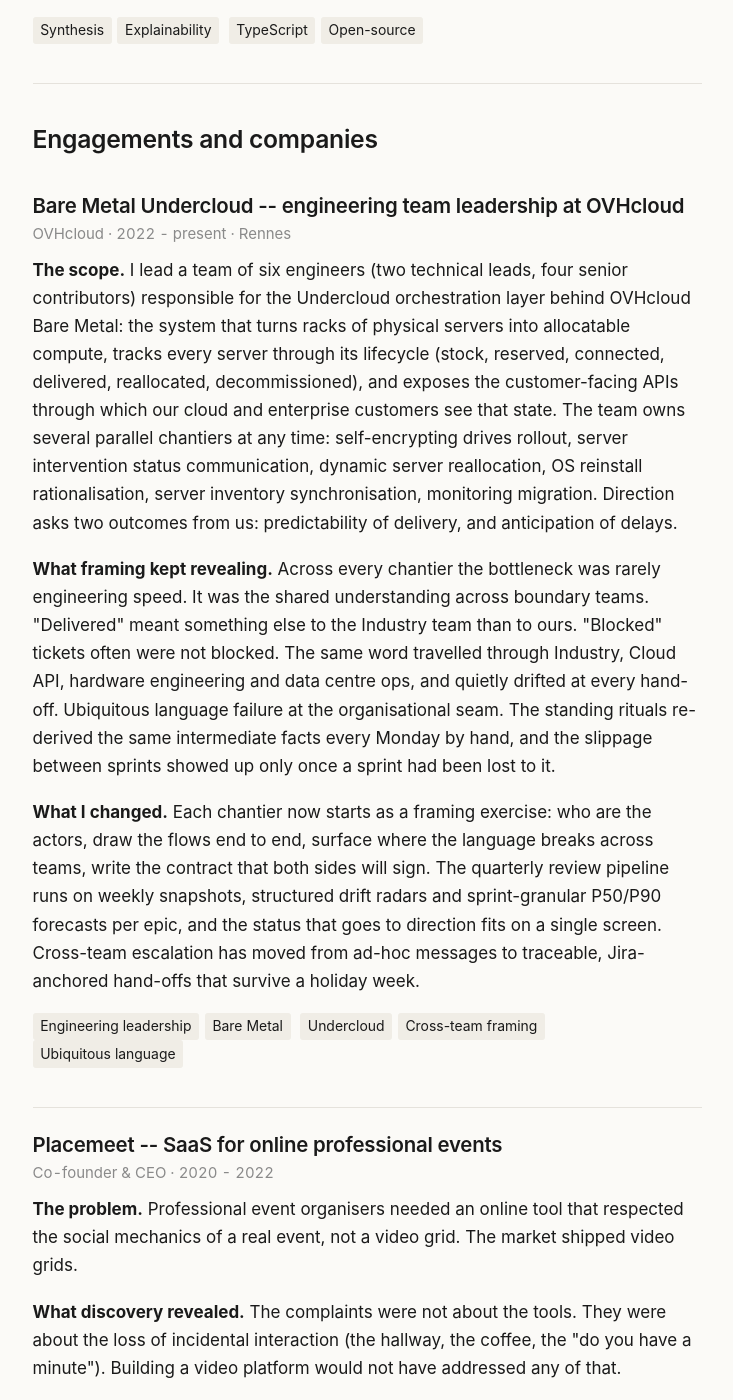
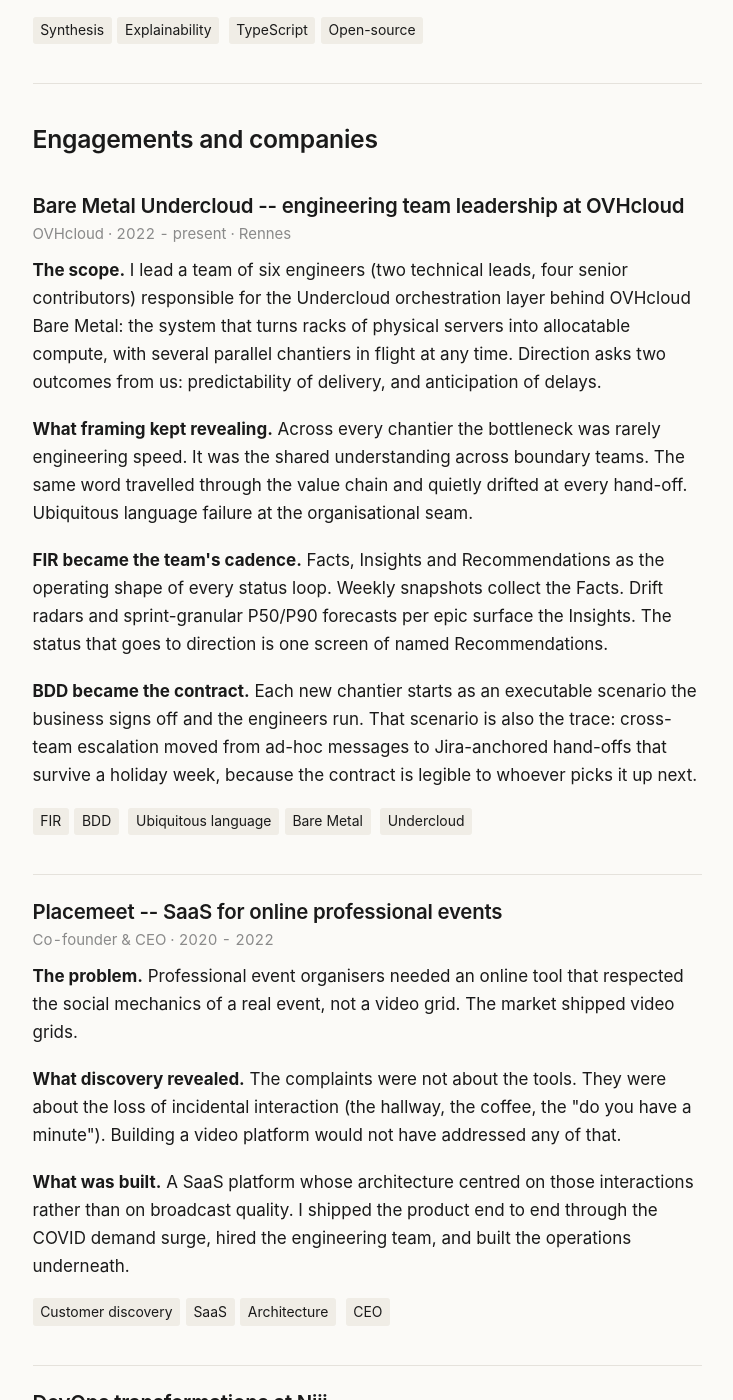
Before and after one commit to anasdox/anasdox.github.io, a Jekyll site: the page built from projects.md, in a window 1280 px wide and 1400 px high, scrolled down 2630 px. Shown: the whole window, without its empty margins (273-1006 px from the left). Built offline with Jekyll 4.4.1, drawn with Linux system fonts in a browser that asks for light colours.

Commit message:
Recentre OVHcloud block on FIR and BDD as the disciplines in place
Anas asked to put the method front and centre. The block now has four
labelled paragraphs instead of three:

- Scope (compressed: dropped the lifecycle list and chantier list,
  kept team composition and the two outcomes Direction asks for).
- What framing kept revealing (fixed value-chain typo).
- FIR became the team's cadence (Facts/Insights/Recommendations
  rendered concretely in weekly snapshots, drift radars, P50/P90
  forecasts, and the single-screen status to direction).
- BDD became the contract (executable scenarios as both spec and
  trace; cross-team hand-offs survive because the contract is
  legible).

Tags now lead with FIR and BDD.

Co-Authored-By: Claude Opus 4.7 (1M context) <noreply@anthropic.com>

```diff
--- a/projects.md
+++ b/projects.md
@@ -148,43 +148,37 @@ problem, what did the framing reveal, what was built.
     technical leads, four senior contributors) responsible for the
     Undercloud orchestration layer behind OVHcloud Bare Metal: the
     system that turns racks of physical servers into allocatable
-    compute, tracks every server through its lifecycle (stock,
-    reserved, connected, delivered, reallocated, decommissioned), and
-    exposes the customer-facing APIs through which our cloud and
-    enterprise customers see that state. The team owns several
-    parallel chantiers at any time: self-encrypting drives rollout,
-    server intervention status communication, dynamic server
-    reallocation, OS reinstall rationalisation, server inventory
-    synchronisation, monitoring migration. Direction asks two outcomes
-    from us: predictability of delivery, and anticipation of delays.
+    compute, with several parallel chantiers in flight at any time.
+    Direction asks two outcomes from us: predictability of delivery,
+    and anticipation of delays.
   </p>
   <p>
     <strong>What framing kept revealing.</strong> Across every
     chantier the bottleneck was rarely engineering speed. It was the
-    shared understanding across boundary teams. "Delivered" meant
-    something else to the Industry team than to ours. "Blocked" tickets
-    often were not blocked. The same word travelled through Industry,
-    Cloud API, hardware engineering and data centre ops, and quietly
-    drifted at every hand-off. Ubiquitous language failure at the
-    organisational seam. The standing rituals re-derived the same
-    intermediate facts every Monday by hand, and the slippage between
-    sprints showed up only once a sprint had been lost to it.
+    shared understanding across boundary teams. The same word
+    travelled through the value chain and quietly drifted at every
+    hand-off. Ubiquitous language failure at the organisational seam.
   </p>
   <p>
-    <strong>What I changed.</strong> Each chantier now starts as a
-    framing exercise: who are the actors, draw the flows end to end,
-    surface where the language breaks across teams, write the contract
-    that both sides will sign. The quarterly review pipeline runs on
-    weekly snapshots, structured drift radars and sprint-granular
-    P50/P90 forecasts per epic, and the status that goes to direction
-    fits on a single screen. Cross-team escalation has moved from
-    ad-hoc messages to traceable, Jira-anchored hand-offs that survive
-    a holiday week.
+    <strong>FIR became the team's cadence.</strong> Facts, Insights
+    and Recommendations as the operating shape of every status loop.
+    Weekly snapshots collect the Facts. Drift radars and
+    sprint-granular P50/P90 forecasts per epic surface the Insights.
+    The status that goes to direction is one screen of named
+    Recommendations.
+  </p>
+  <p>
+    <strong>BDD became the contract.</strong> Each new chantier
+    starts as an executable scenario the business signs off and the
+    engineers run. That scenario is also the trace: cross-team
+    escalation moved from ad-hoc messages to Jira-anchored hand-offs
+    that survive a holiday week, because the contract is legible to
+    whoever picks it up next.
   </p>
   <p class="tags">
-    <span>Engineering leadership</span><span>Bare Metal</span>
-    <span>Undercloud</span><span>Cross-team framing</span>
-    <span>Ubiquitous language</span>
+    <span>FIR</span><span>BDD</span>
+    <span>Ubiquitous language</span><span>Bare Metal</span>
+    <span>Undercloud</span>
   </p>
 </div>
 
```
